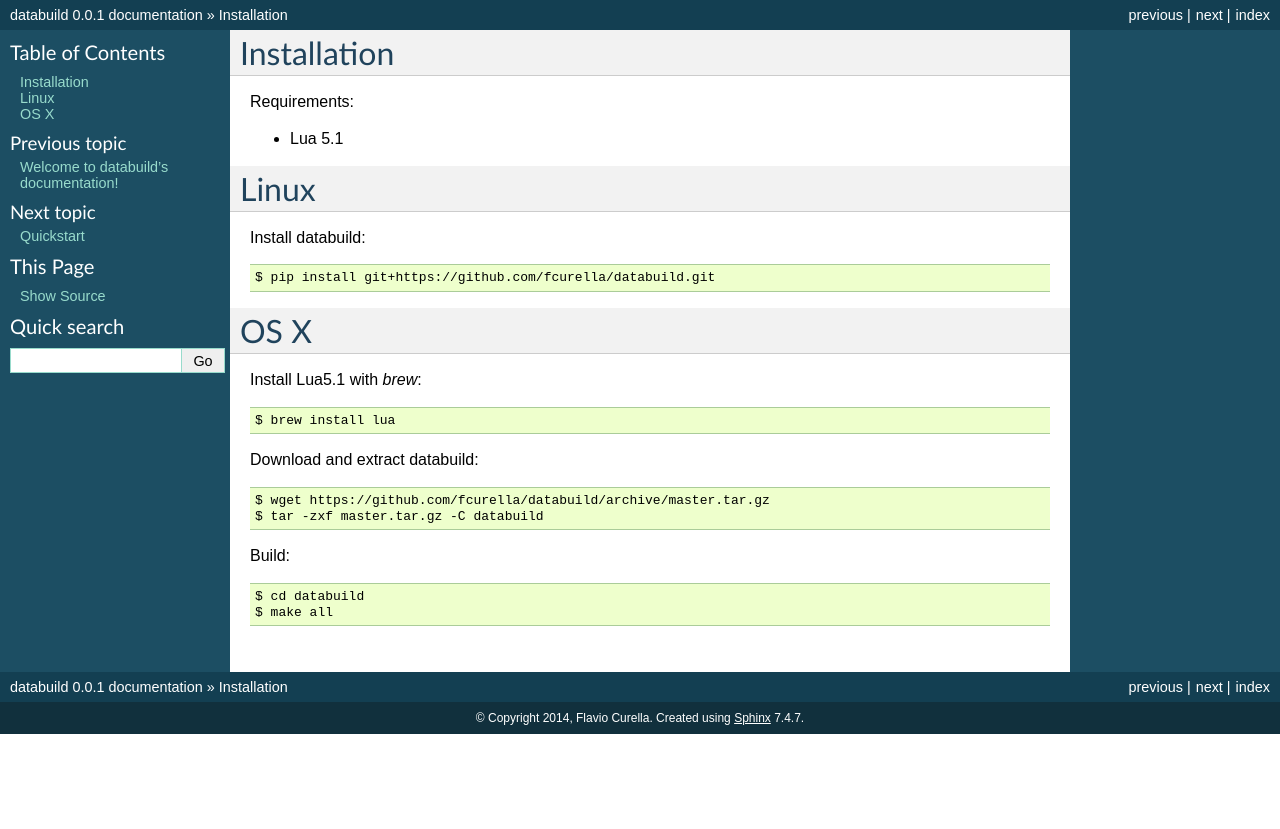
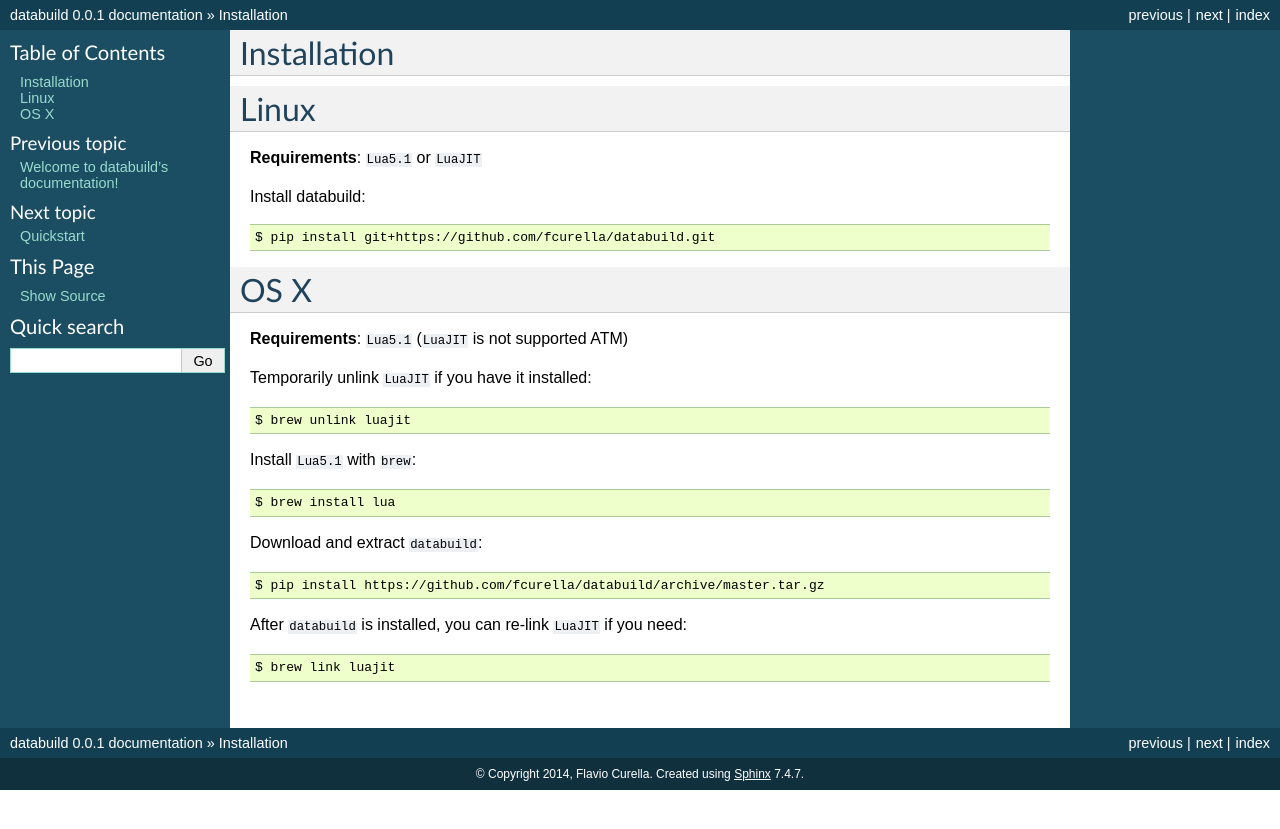
Before and after one commit to databuild/databuild, a Sphinx documentation site: the page built from docs/installation.rst, in a window 1280 px wide. Shown: the top 829 px of the page. Built offline with Sphinx 7.4.7, drawn with Linux system fonts in a browser that asks for light colours.

Commit message:
more docs

```diff
--- a/docs/index.rst
+++ b/docs/index.rst
@@ -16,6 +16,7 @@ Contents:
    buildfiles
    operations
    expressions
+   environments
    functions
    extending
    settings
--- a/docs/installation.rst
+++ b/docs/installation.rst
@@ -1,12 +1,10 @@
 Installation
 ------------
 
-Requirements:
-
-* Lua 5.1
-
 Linux
 -----
+
+**Requirements**: ``Lua5.1`` or ``LuaJIT``
 
 Install databuild::
 
@@ -14,16 +12,21 @@ Install databuild::
 
 OS X
 ----
-Install Lua5.1 with `brew`::
 
-    $ brew install lua
+**Requirements**: ``Lua5.1`` (``LuaJIT`` is not supported ATM)
 
-Download and extract databuild::
+Temporarily unlink ``LuaJIT`` if you have it installed::
 
-  $ wget https://github.com/fcurella/databuild/archive/master.tar.gz
-  $ tar -zxf master.tar.gz -C databuild
+  $ brew unlink luajit
 
-Build::
+Install ``Lua5.1`` with ``brew``::
 
-  $ cd databuild
-  $ make all
+  $ brew install lua
+
+Download and extract ``databuild``::
+
+  $ pip install https://github.com/fcurella/databuild/archive/master.tar.gz
+
+After ``databuild`` is installed, you can re-link ``LuaJIT`` if you need::
+
+  $ brew link luajit
```
Also changed, not shown: README.md (+7 -6 lines), docs/environments.rst (added, +10 -0 lines).
